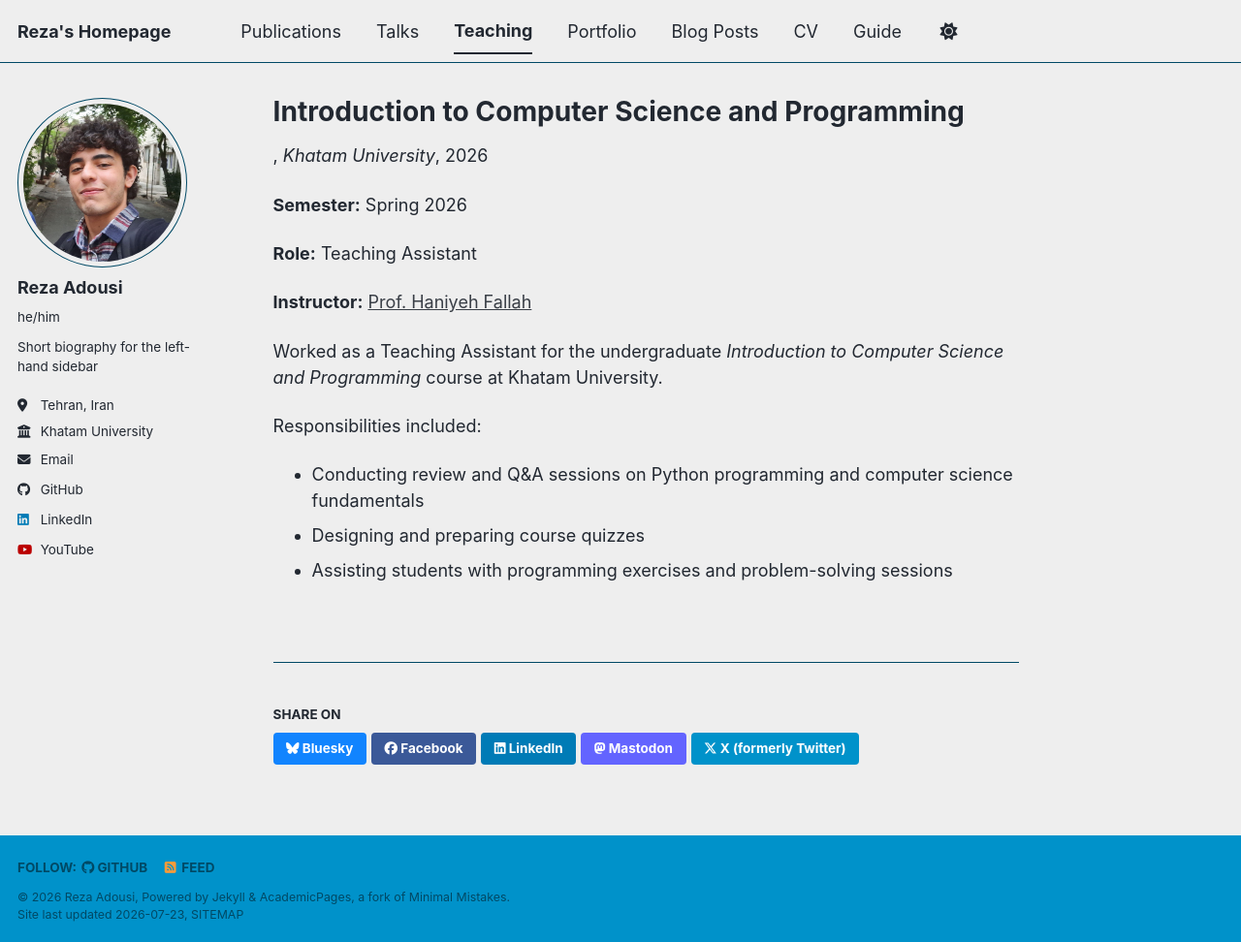
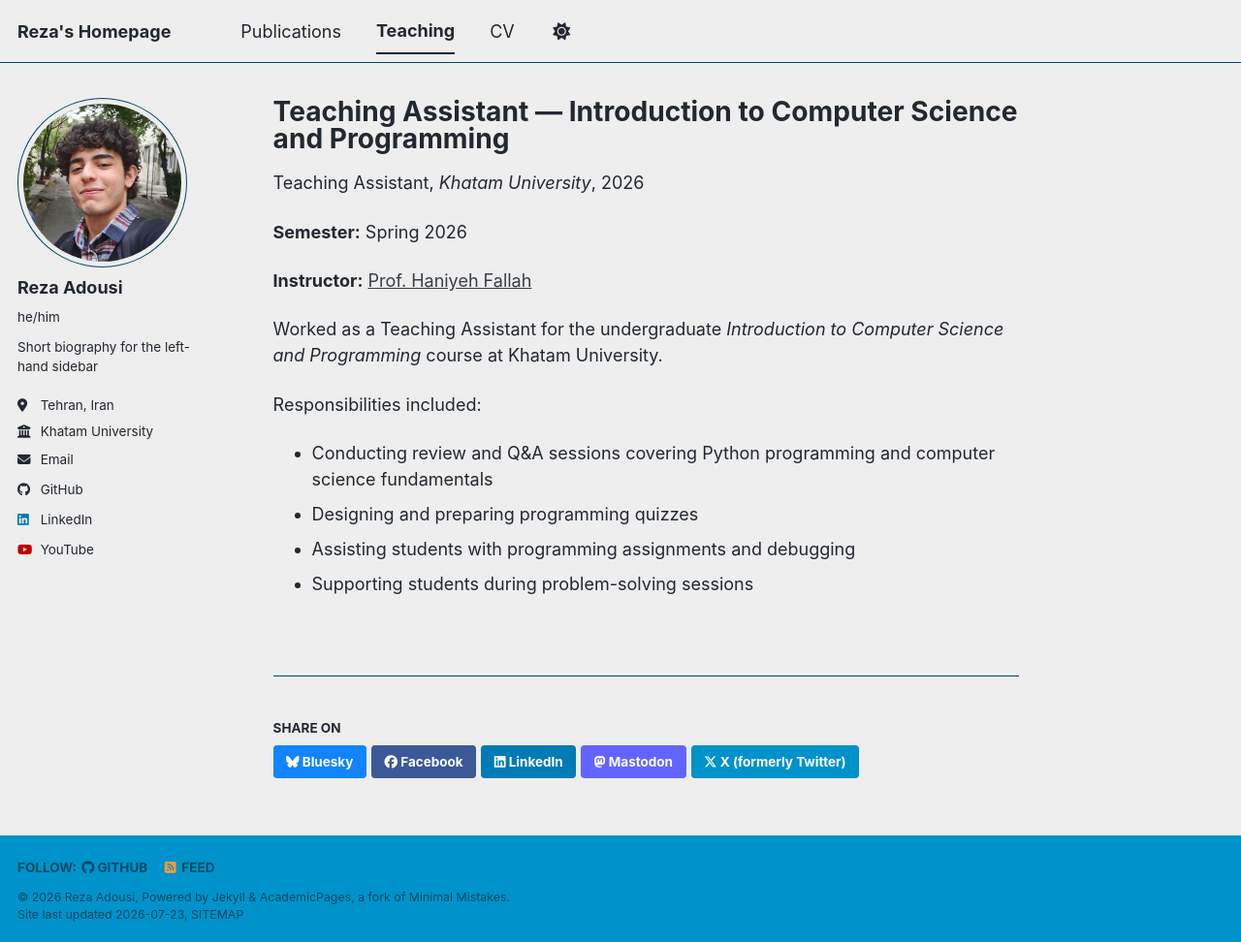
Before and after one commit to RezaAdousi/rezaadousi.github.io, a Jekyll site: the page built from _teaching/2026_spring.md, in a window 1280 px wide and 972 px high. Shown: the whole window at 97% size. Built offline with Jekyll 4.4.1, drawn with Linux system fonts in a browser that asks for light colours; a style sheet for code colours, icons or effects is not loaded.

Commit message:
Refactor navigation links: comment out outdated sections for Talks, Portfolio, and Blog Posts
Update player engagement publication details: change status to venue and add citation

Revise teaching assistant entry: clarify title and responsibilities

```diff
--- a/_teaching/2026_spring.md
+++ b/_teaching/2026_spring.md
@@ -1,15 +1,14 @@
 ---
-title: "Introduction to Computer Science and Programming"
+title: "Teaching Assistant — Introduction to Computer Science and Programming"
 collection: teaching
 permalink: /teaching/introduction-to-computer-science-and-programming
 venue: "Khatam University"
 date: 2026-02-01
 location: "Tehran, Iran"
+type: "Teaching Assistant"
 ---
 
 **Semester:** Spring 2026
-
-**Role:** Teaching Assistant
 
 **Instructor:** [Prof. Haniyeh Fallah](https://scholar.google.com/citations?user=za_J5PQAAAAJ&hl=en)
 
@@ -17,6 +16,7 @@
 
 Responsibilities included:
 
-- Conducting review and Q&A sessions on Python programming and computer science fundamentals
-- Designing and preparing course quizzes
-- Assisting students with programming exercises and problem-solving sessions
+- Conducting review and Q&A sessions covering Python programming and computer science fundamentals
+- Designing and preparing programming quizzes
+- Assisting students with programming assignments and debugging
+- Supporting students during problem-solving sessions
```
Also changed, not shown: _data/navigation.yml (+8 -8 lines), _publications/player_engagement.md (+6 -3 lines).
